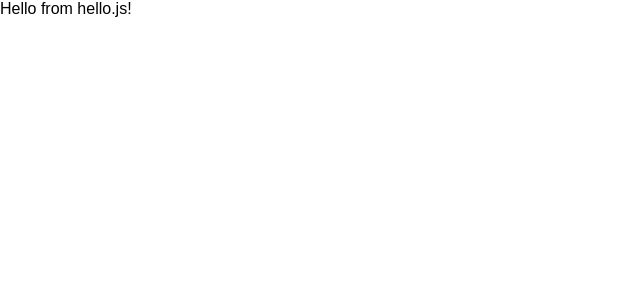
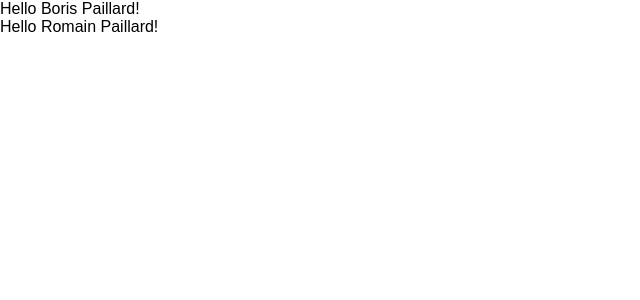
Before and after one commit to choco1911/lewagon_airbnb, a React (Create React App) app in the folder lewagon_app/airbnb-clone/: page / in a window 1280 px wide. Shown: the top 300 px of the page, without its empty margins (0-640 px from the left). Built offline with nearby package versions, Linux system fonts and the light colour scheme.

Commit message:
using props

```diff
--- a/lewagon_app/airbnb-clone/src/components/hello.js
+++ b/lewagon_app/airbnb-clone/src/components/hello.js
@@ -2,8 +2,7 @@ import React from "react";
 
 class Hello extends React.Component {
     render() {
-        // JSX
-        return <div>Hello from hello.js!</div>;
+        return <div>Hello {this.props.firstname} {this.props.lastname}!</div>;
     }
 }
 
--- a/lewagon_app/airbnb-clone/src/index.js
+++ b/lewagon_app/airbnb-clone/src/index.js
@@ -8,4 +8,13 @@ import Hello from './components/hello';
 //ReactDOM.render(<App />, document.getElementById('root'));
 //registerServiceWorker();
 
-ReactDOM.render(<Hello />, document.getElementById('root'));
+
+const myprop =  <Hello firstname="Boris" lastname="Paillard"/>;
+
+const myprop2 = <div>
+    <Hello firstname="Boris" lastname="Paillard"/>
+    <Hello firstname="Romain" lastname="Paillard"/>
+ </div>;
+
+// ReactDOM.render(<Hello firstname="Boris" lastname="Paillard"/>, document.getElementById('root'));
+ReactDOM.render(myprop2, document.getElementById('root'));
```
